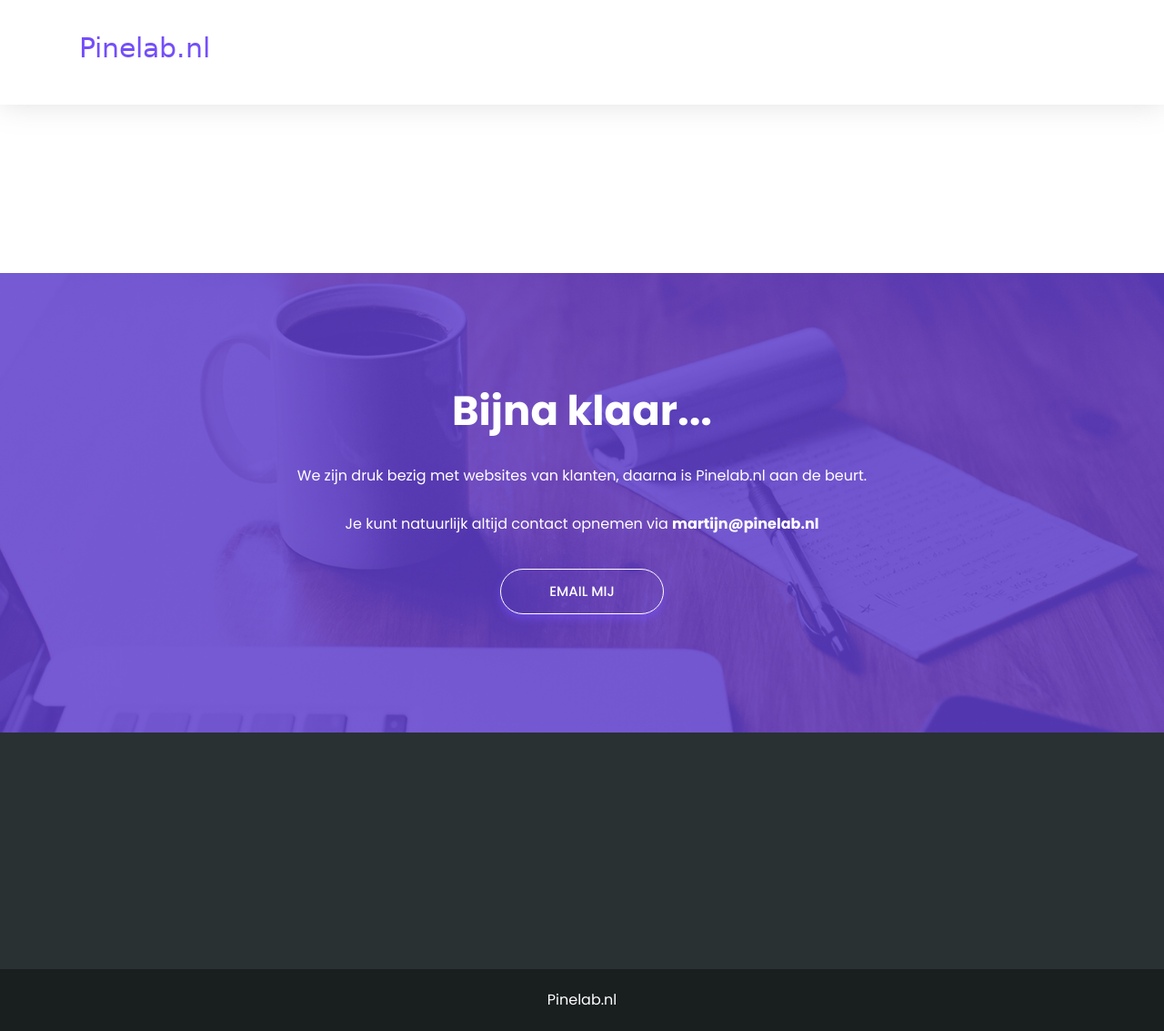
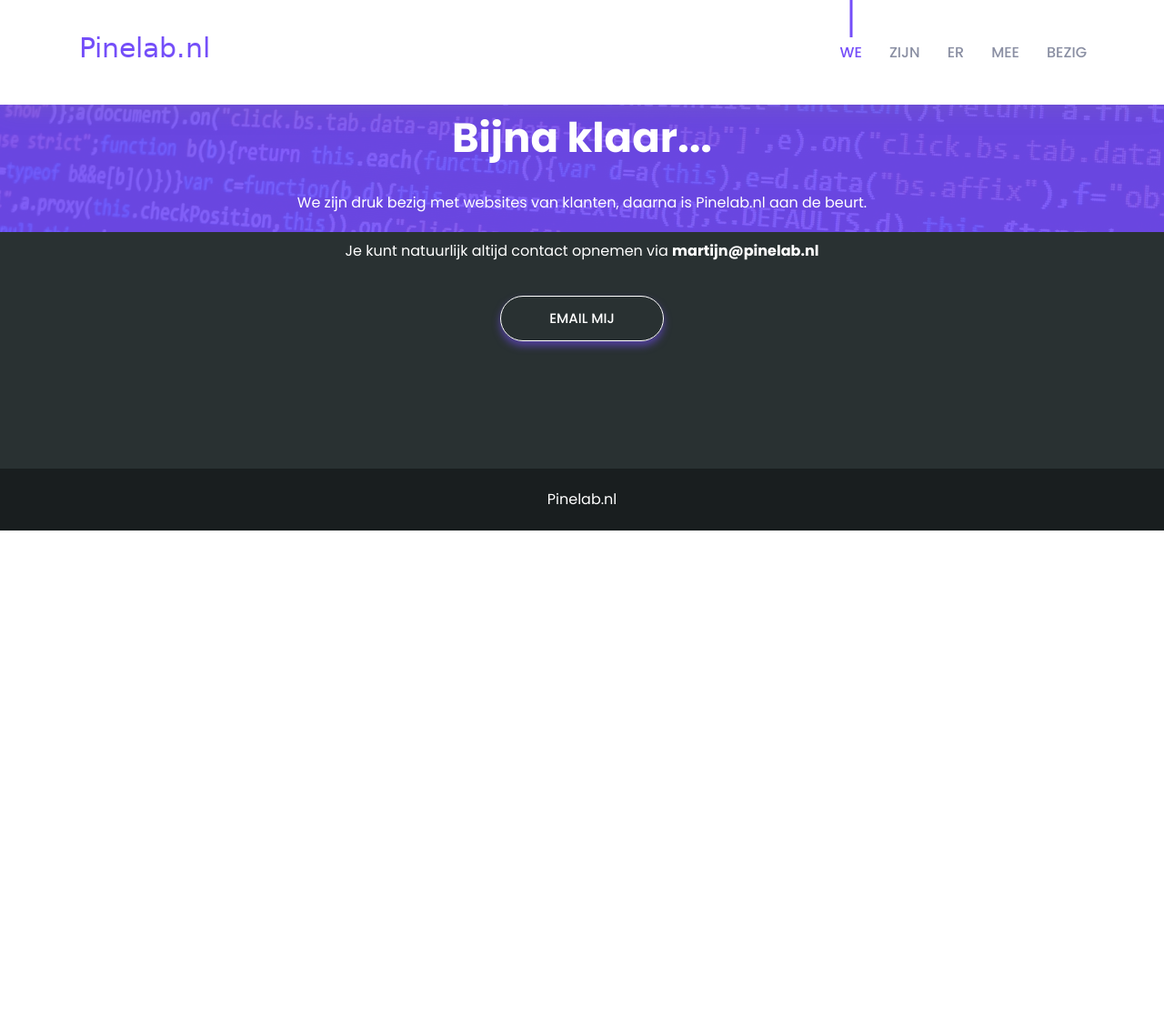
Before and after one commit to martijnvdbrug/pinelab.nl, a Jekyll site: the page built from pages/wip.html, in a window 1280 px wide and 1133 px high. Shown: the whole window at 91% size. Built offline with Jekyll 4.4.1, drawn with Linux system fonts in a browser that asks for light colours.

Commit message:
Added cusomt image and menu items

```diff
--- a/_includes/header.html
+++ b/_includes/header.html
@@ -13,16 +13,15 @@
                             <span class="toggler-icon"></span>
                         </button>
 
-<!--                        <div class="collapse navbar-collapse" id="navbarSupportedContent">
+                        <div class="collapse navbar-collapse" id="navbarSupportedContent">
                             <ul class="navbar-nav ml-auto">
-                                <li class="nav-item active"><a class="page-scroll" href="#home">Home</a></li>
-                                <li class="nav-item"><a class="page-scroll" href="#about">About</a></li>
-                                <li class="nav-item"><a class="page-scroll" href="#service">Services</a></li>
-                                <li class="nav-item"><a class="page-scroll" href="#work">Portfolio</a></li>
-                                <li class="nav-item"><a class="page-scroll" href="#blog">Blog</a></li>
-                                <li class="nav-item"><a class="page-scroll" href="#contact">Contact</a></li>
+                                <li class="nav-item active"><a class="page-scroll" href="/">We</a></li>
+                                <li class="nav-item"><a class="page-scroll" href="/">Zijn</a></li>
+                                <li class="nav-item"><a class="page-scroll" href="/">Er </a></li>
+                                <li class="nav-item"><a class="page-scroll" href="/">Mee</a></li>
+                                <li class="nav-item"><a class="page-scroll" href="/">Bezig</a></li>
                             </ul>
-                        </div> &lt;!&ndash; navbar collapse &ndash;&gt;->>
+                        </div> <!-- navbar collapse -->
                     </nav> <!-- navbar -->
                 </div>
             </div> <!-- row -->
--- a/assets/css/style.scss
+++ b/assets/css/style.scss
@@ -947,7 +947,7 @@ p {
     left: 0;
     width: 100%;
     height: 100%;
-    background-color: rgba(117, 78, 249, 0.7);
+    background-color: rgba(117, 78, 249, 0.9);
     z-index: -1; }
 
 .call-action-content .action-title {
--- a/pages/wip.html
+++ b/pages/wip.html
@@ -3,7 +3,7 @@ permalink: /
 layout: default
 ---
 
-<section id="call-to-action" class="call-to-action pt-125 pb-130 bg_cover" style="background-image: url(../assets/images/call-to-action.jpg); margin-top: 300px">
+<section id="call-to-action" class="call-to-action pt-125 pb-130 bg_cover" style="background-image: url(/assets/images/backend-development.jpg); height: 120px">
     <div class="container">
         <div class="row justify-content-center">
             <div class="col-xl-8 col-lg-9">
```
Also changed, not shown: assets/images/backend-development.jpg (added).
